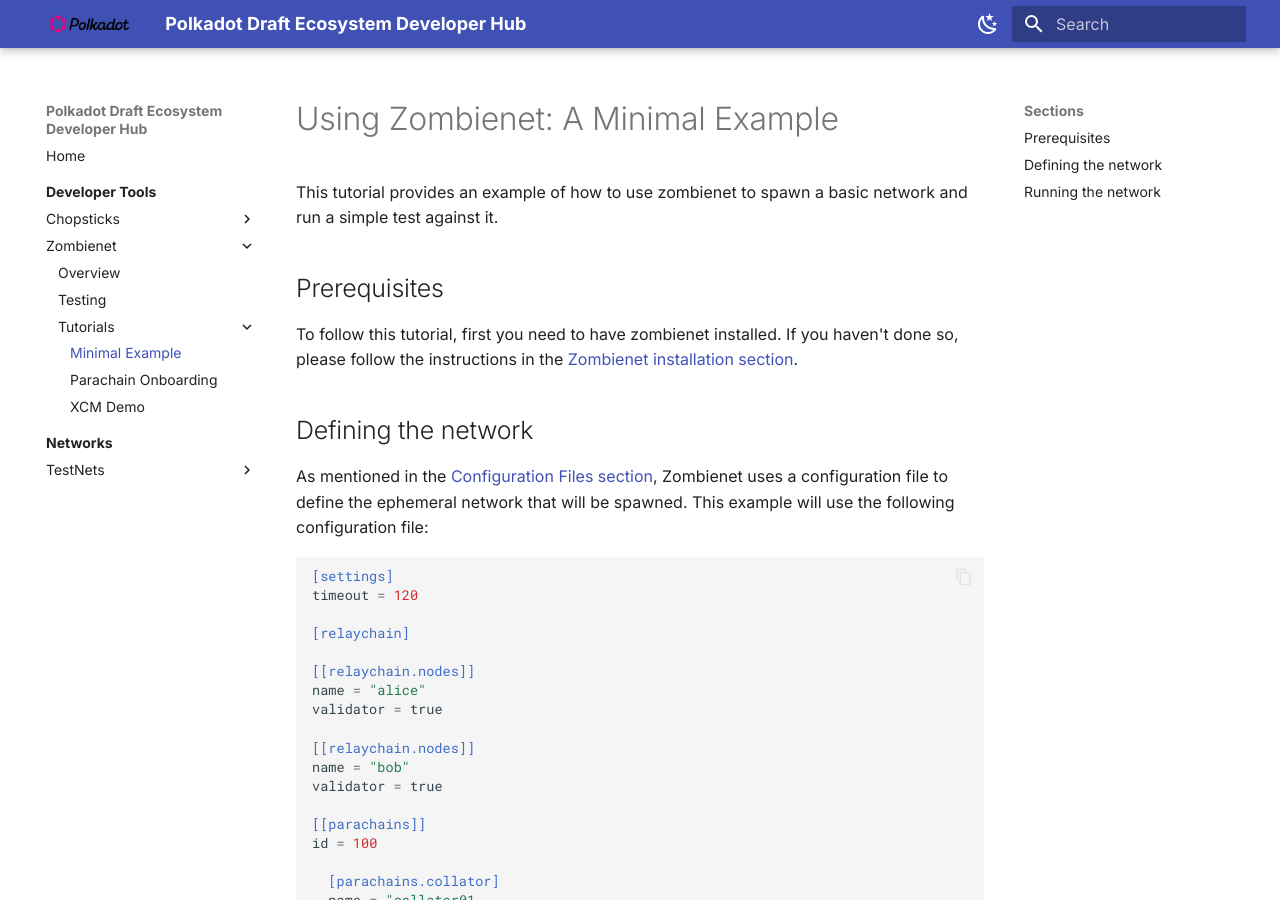
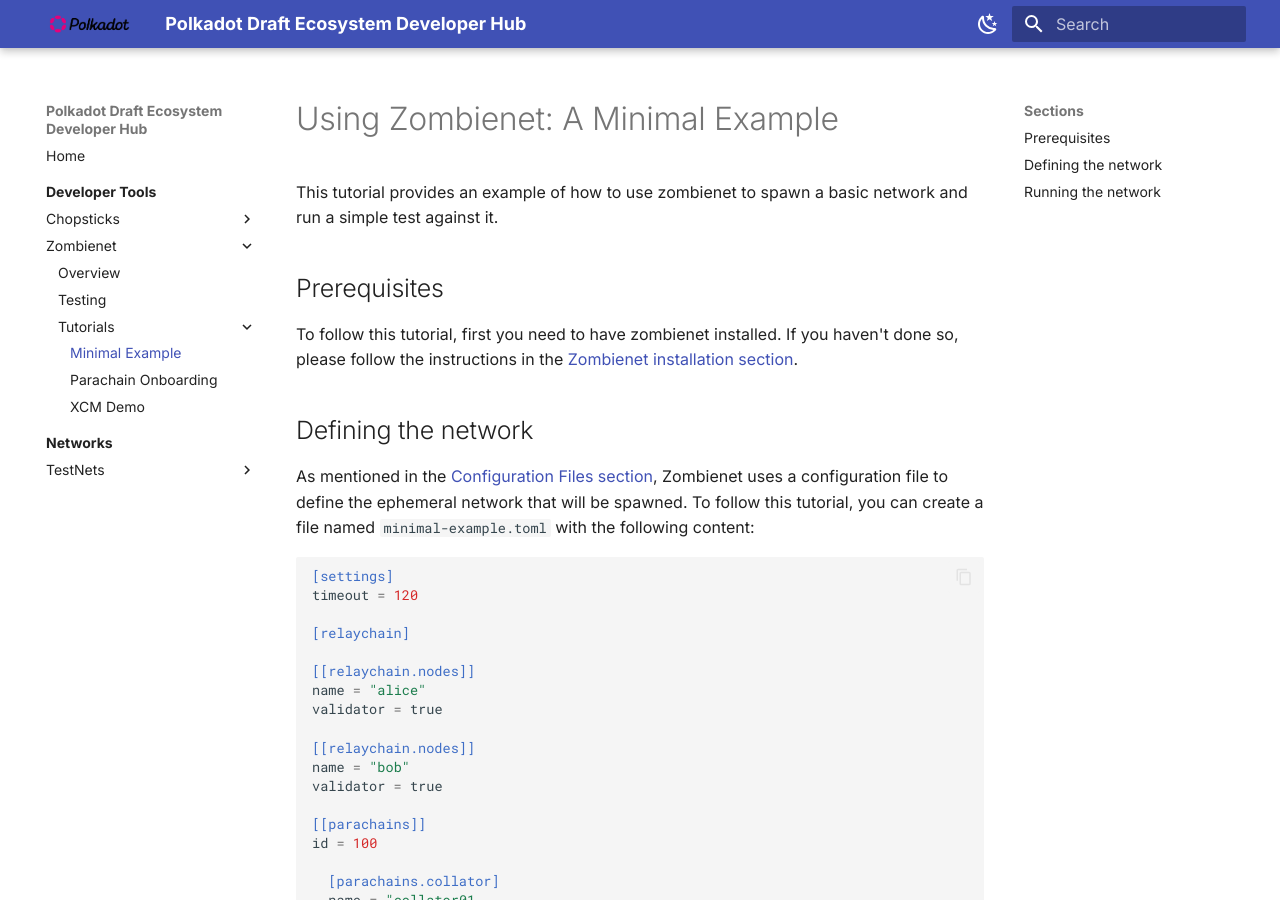
Before and after one commit to papermoonio/polkadot-ecosystem-docs-draft, an MkDocs documentation site: the page built from docs/dev-tools/zombienet/tutorials/minimal-example.md, in a window 1280 px wide and 900 px high. Built offline with MkDocs 1.6.1 and Material for MkDocs 9.7.7, drawn with Linux system fonts in a browser that asks for light colours.

Commit message:
fix: paraphrasing on #Defining the network section

````diff
--- a/docs/dev-tools/zombienet/tutorials/minimal-example.md
+++ b/docs/dev-tools/zombienet/tutorials/minimal-example.md
@@ -13,7 +13,7 @@
 
 ## Defining the network
 
-As mentioned in the [Configuration Files section](../index.md/#configuration-files), Zombienet uses a configuration file to define the ephemeral network that will be spawned. This example will use the following configuration file:
+As mentioned in the [Configuration Files section](../index.md/#configuration-files), Zombienet uses a configuration file to define the ephemeral network that will be spawned. To follow this tutorial, you can create a file named `minimal-example.toml` with the following content:
 
 ```toml
 [settings]
````
